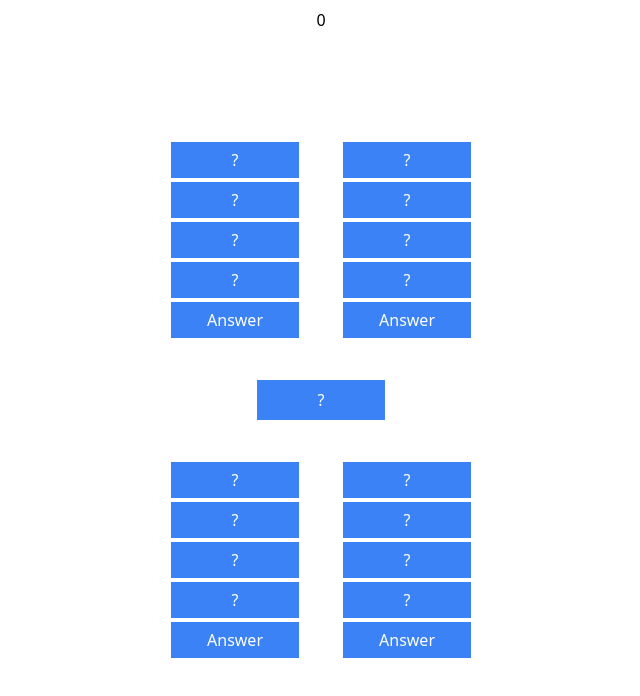
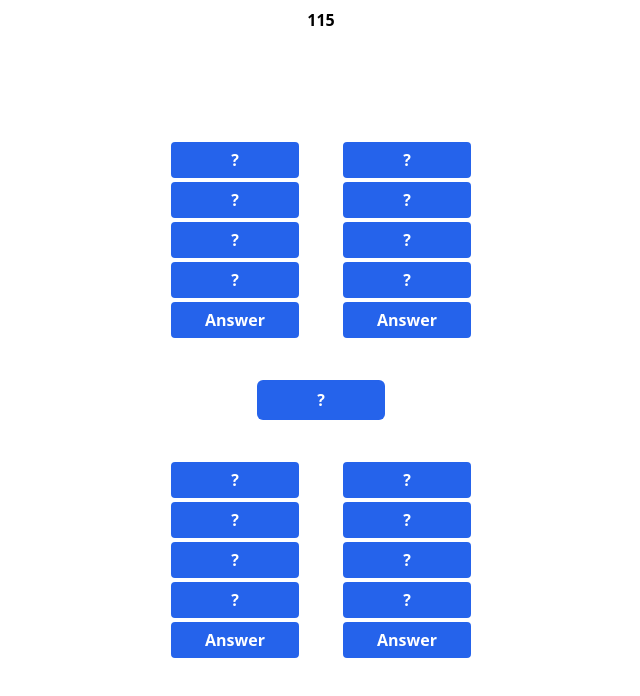
Before and after one commit to Faruk314/Slagalica, a React (Create React App) app in the folder frontend/: page /asocijacije in a window 1280 px wide. Shown: the top 696 px of the page, without its empty margins (319-959 px from the left). Built offline with nearby package versions, Linux system fonts and the light colour scheme.

Commit message:
Changed colors in every page

```diff
--- a/frontend/src/pages/Asocijacije.tsx
+++ b/frontend/src/pages/Asocijacije.tsx
@@ -17,10 +17,7 @@ const Asocijacije = () => {
   const [answeredCorrecty, setAnsweredCorrectly] = useState<number[]>([]);
   const [guessFinal, setGuessFinal] = useState(false);
   const [finalAnswerGuessed, setFinalAnswerGuessed] = useState(false);
-  const [seconds, setSeconds] = useState(5);
-
-  console.log(currentAssociation);
-  console.log(answeredCorrecty);
+  const [seconds, setSeconds] = useState(120);
 
   useEffect(() => {
     const countdown = setInterval(() => {
@@ -107,7 +104,7 @@ const Asocijacije = () => {
   };
 
   return (
-    <section className="flex flex-col items-center justify-center h-[100vh] text-white text-center">
+    <section className="flex flex-col items-center justify-center h-[100vh] text-white text-center font-bold">
       <span className="absolute text-black top-2">{seconds}</span>
       <div className="flex space-x-10">
         <div>
@@ -122,7 +119,7 @@ const Asocijacije = () => {
                 }
                 onClick={handleClick}
                 key={key}
-                className="flex items-center justify-center w-20 h-10 px-[4rem] bg-blue-500 border-2 border-white cursor-pointer"
+                className="flex items-center justify-center w-20 h-10 px-[4rem] bg-blue-600 border-2 border-white cursor-pointer rounded-md"
               >
                 <span
                   style={
@@ -151,7 +148,7 @@ const Asocijacije = () => {
               setOpenTypeAnswer(true);
               setCurrentAssociation(ass[0]);
             }}
-            className="flex items-center justify-center w-20 h-10 px-[4rem] bg-blue-500 border-2 border-white cursor-pointer"
+            className="flex items-center justify-center w-20 h-10 px-[4rem] bg-blue-600 border-2 border-white cursor-pointer rounded-md"
           >
             <span
               style={answeredCorrecty.includes(0) ? { display: "block" } : {}}
@@ -180,7 +177,7 @@ const Asocijacije = () => {
                 }
                 onClick={handleClick}
                 key={key}
-                className="flex items-center justify-center w-20 h-10 px-[4rem] bg-blue-500 border-2 border-white cursor-pointer"
+                className="flex items-center justify-center w-20 h-10 px-[4rem] bg-blue-600 border-2 border-white cursor-pointer rounded-md"
               >
                 <span
                   style={
@@ -209,7 +206,7 @@ const Asocijacije = () => {
               setOpenTypeAnswer(true);
               setCurrentAssociation(ass[1]);
             }}
-            className="flex items-center justify-center w-20 h-10 px-[4rem] bg-blue-500 border-2 border-white cursor-pointer"
+            className="flex items-center justify-center w-20 h-10 px-[4rem] bg-blue-600 border-2 border-white cursor-pointer rounded-md"
           >
             <span
               style={answeredCorrecty.includes(1) ? { display: "block" } : {}}
@@ -240,7 +237,7 @@ const Asocijacije = () => {
           style={
             !finalAnswerGuessed ? { display: "flex" } : { display: "none" }
           }
-          className="flex items-center justify-center w-20 h-10 px-[4rem] my-10 bg-blue-500"
+          className="flex items-center justify-center w-20 h-10 px-[4rem] my-10 bg-blue-600 rounded-md"
         >
           ?
         </div>
@@ -250,7 +247,7 @@ const Asocijacije = () => {
               ? { display: "flex", backgroundColor: "green" }
               : { display: "none" }
           }
-          className="hidden px-5 py-2 my-10 bg-blue-500 "
+          className="hidden px-5 py-2 my-10 bg-blue-600 "
         >
           {finalAnswer}
         </div>
@@ -269,7 +266,7 @@ const Asocijacije = () => {
                 }
                 onClick={handleClick}
                 key={key}
-                className="flex items-center justify-center w-20 h-10 px-[4rem] bg-blue-500 border-2 border-white cursor-pointer"
+                className="flex items-center justify-center w-20 h-10 px-[4rem] bg-blue-600 border-2 border-white cursor-pointer rounded-md"
               >
                 <span
                   style={
@@ -299,7 +296,7 @@ const Asocijacije = () => {
               setOpenTypeAnswer(true);
               setCurrentAssociation(ass[2]);
             }}
-            className="flex items-center justify-center w-20 h-10 px-[4rem] bg-blue-500 border-2 border-white cursor-pointer"
+            className="flex items-center justify-center w-20 h-10 px-[4rem] bg-blue-600 border-2 border-white cursor-pointer rounded-md"
           >
             <span
               style={answeredCorrecty.includes(2) ? { display: "block" } : {}}
@@ -328,7 +325,7 @@ const Asocijacije = () => {
                 }
                 onClick={handleClick}
                 key={key}
-                className="flex items-center justify-center w-20 h-10 px-[4rem] bg-blue-500 border-2 border-white cursor-pointer"
+                className="flex items-center justify-center w-20 h-10 px-[4rem] bg-blue-600 border-2 border-white cursor-pointer rounded-md"
               >
                 <span
                   style={
@@ -357,7 +354,7 @@ const Asocijacije = () => {
               setOpenTypeAnswer(true);
               setCurrentAssociation(ass[3]);
             }}
-            className="flex items-center justify-center w-20 h-10 px-[4rem] bg-blue-500 border-2 border-white cursor-pointer"
+            className="flex items-center justify-center w-20 h-10 px-[4rem] bg-blue-600 border-2 border-white cursor-pointer rounded-md"
           >
             <span
               style={answeredCorrecty.includes(3) ? { display: "block" } : {}}
--- a/frontend/src/pages/Skocko.tsx
+++ b/frontend/src/pages/Skocko.tsx
@@ -41,23 +41,23 @@ const Skocko = () => {
   const [winCombination, setWinCombination] = useState<string[]>([]);
   const [rowsChecked, setRowsChecked] = useState<number[]>([]);
   const [hints, setHints] = useState<string[][]>([]);
-  const [seconds, setSeconds] = useState(5);
+  const [seconds, setSeconds] = useState(100000);
 
   console.log(winCombination);
 
-  useEffect(() => {
-    const countdown = setInterval(() => {
-      setSeconds((prev) => prev - 1);
-    }, 1000);
+  // useEffect(() => {
+  //   const countdown = setInterval(() => {
+  //     setSeconds((prev) => prev - 1);
+  //   }, 1000);
 
-    if (seconds === 0) {
-      setGameState("lose");
-      setOpenGameOver(true);
-      clearInterval(countdown);
-    }
+  //   if (seconds === 0) {
+  //     setGameState("lose");
+  //     setOpenGameOver(true);
+  //     clearInterval(countdown);
+  //   }
 
-    return () => clearInterval(countdown);
-  }, [seconds]);
+  //   return () => clearInterval(countdown);
+  // }, [seconds]);
 
   const checkGameStatus = (currentHints: string[]) => {
     let count = 0;
@@ -168,7 +168,7 @@ const Skocko = () => {
   }, []);
 
   return (
-    <section className="w-full flex flex-col justify-center h-[100vh] max-w-5xl mx-auto">
+    <section className="w-full flex flex-col justify-center h-[100vh] max-w-3xl mx-auto">
       <span className="absolute text-2xl top-2 left-2">{seconds}</span>
       {grid.map((row, rowIndex) => (
         <div key={rowIndex} className="grid grid-cols-5 mx-1 space-x-1">
@@ -180,7 +180,7 @@ const Skocko = () => {
                 }
               }}
               key={colIndex}
-              className="border flex items-center justify-center h-[5rem] md:h-[7rem] lg:h-[8rem] mt-1 cursor-pointer"
+              className="bg-blue-600 rounded-md flex items-center justify-center h-[5rem] md:h-[6rem] mt-1 cursor-pointer"
             >
               {col !== "" && (
                 <img src={col} alt="" className="w-10 h-10 md:h-15 md:w-15" />
@@ -190,20 +190,20 @@ const Skocko = () => {
           {!row.includes("") && !rowsChecked.includes(rowIndex) && (
             <div
               onClick={() => checkCombinationHandler(row, rowIndex)}
-              className="flex items-center justify-center mt-1 border cursor-pointer"
+              className="flex items-center justify-center mt-1 font-bold text-white bg-blue-600 rounded-md cursor-pointer"
             >
               <span className="text-3xl">?</span>
             </div>
           )}
 
           {rowsChecked.includes(rowIndex) && (
-            <div className="h-[5rem] md:h-[7rem] lg:h-[8rem] mt-1 flex items-center justify-center">
+            <div className="h-[5rem]  mt-1 flex items-center justify-center">
               <div className="grid items-center justify-center grid-cols-2">
                 {grid[0].map((item, index) => (
                   <div
                     style={{ backgroundColor: hints[rowIndex][index] }}
                     key={index}
-                    className="w-5 h-5 my-2 mr-2 border rounded-full md:h-7 md:w-7"
+                    className="w-5 h-5 my-2 mr-2 border border-black rounded-full md:h-7 md:w-7"
                   ></div>
                 ))}
               </div>
@@ -217,9 +217,9 @@ const Skocko = () => {
           <div
             onClick={() => gameState === "playing" && handlePlayerMove(simbol)}
             key={index}
-            className="border flex items-center justify-center h-[5rem] md:h-[8rem] cursor-pointer"
+            className="bg-blue-600 rounded-md flex items-center justify-center h-[5rem] md:h-[6rem] cursor-pointer"
           >
-            <img src={simbol} alt="" className="w-10 h-10 md:h-15 md:w-15" />
+            <img src={simbol} alt="" className="w-10 h-10" />
           </div>
         ))}
       </div>
--- a/frontend/src/pages/Slagalica.tsx
+++ b/frontend/src/pages/Slagalica.tsx
@@ -91,7 +91,7 @@ const Slagalica = () => {
           <button
             disabled={chosenLettersIndexes.includes(index) ? true : false}
             onClick={() => handleClick(letter, index)}
-            className="h-[3rem] bg-blue-500 rounded-md disabled:text-gray-400"
+            className="h-[3rem] bg-blue-600 rounded-md disabled:text-gray-400"
             key={index}
           >
             {letter}
@@ -114,7 +114,7 @@ const Slagalica = () => {
       <button
         disabled={chosenLetters.length > 1 ? false : true}
         onClick={submitHandler}
-        className="p-2 mx-auto font-bold text-white bg-blue-500 rounded-md hover:bg-blue-400"
+        className="p-2 mx-auto font-bold text-white bg-blue-600 rounded-md hover:bg-blue-500"
       >
         SUBMIT
       </button>
--- a/frontend/src/pages/Spojnice.tsx
+++ b/frontend/src/pages/Spojnice.tsx
@@ -125,7 +125,7 @@ const Spojnice = () => {
   }, []);
 
   return (
-    <section className="flex items-center justify-center h-[100vh]">
+    <section className="flex items-center justify-center h-[100vh] font-bold">
       <div className="flex space-x-10 text-white">
         <div className="flex flex-col space-y-1">
           {leftSide.map((item) => (
```
Also changed, not shown: frontend/src/pages/MojBroj.tsx (+5 -12 lines), frontend/src/pages/Quiz.tsx (+4 -4 lines), frontend/src/pages/SinglePlayer.tsx (+6 -6 lines).
